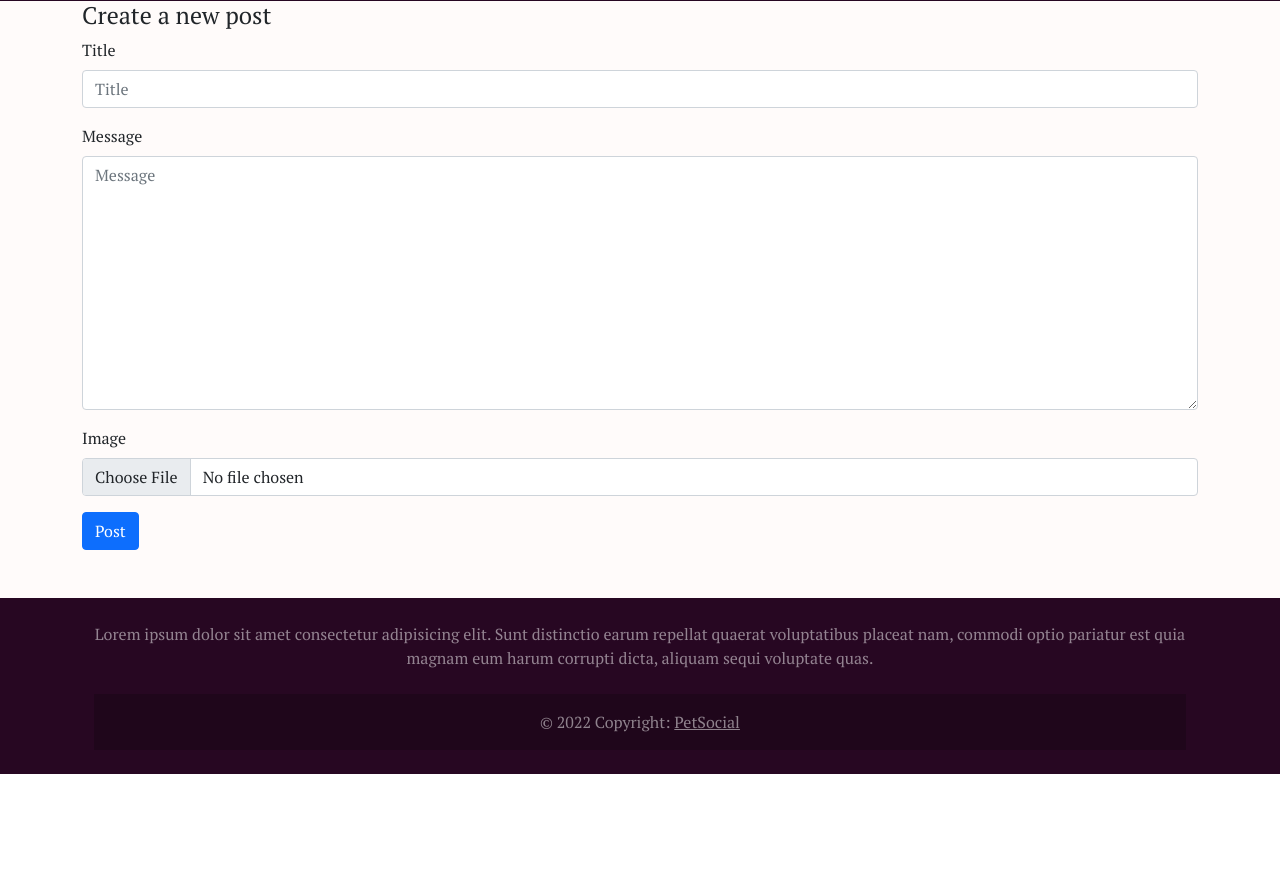
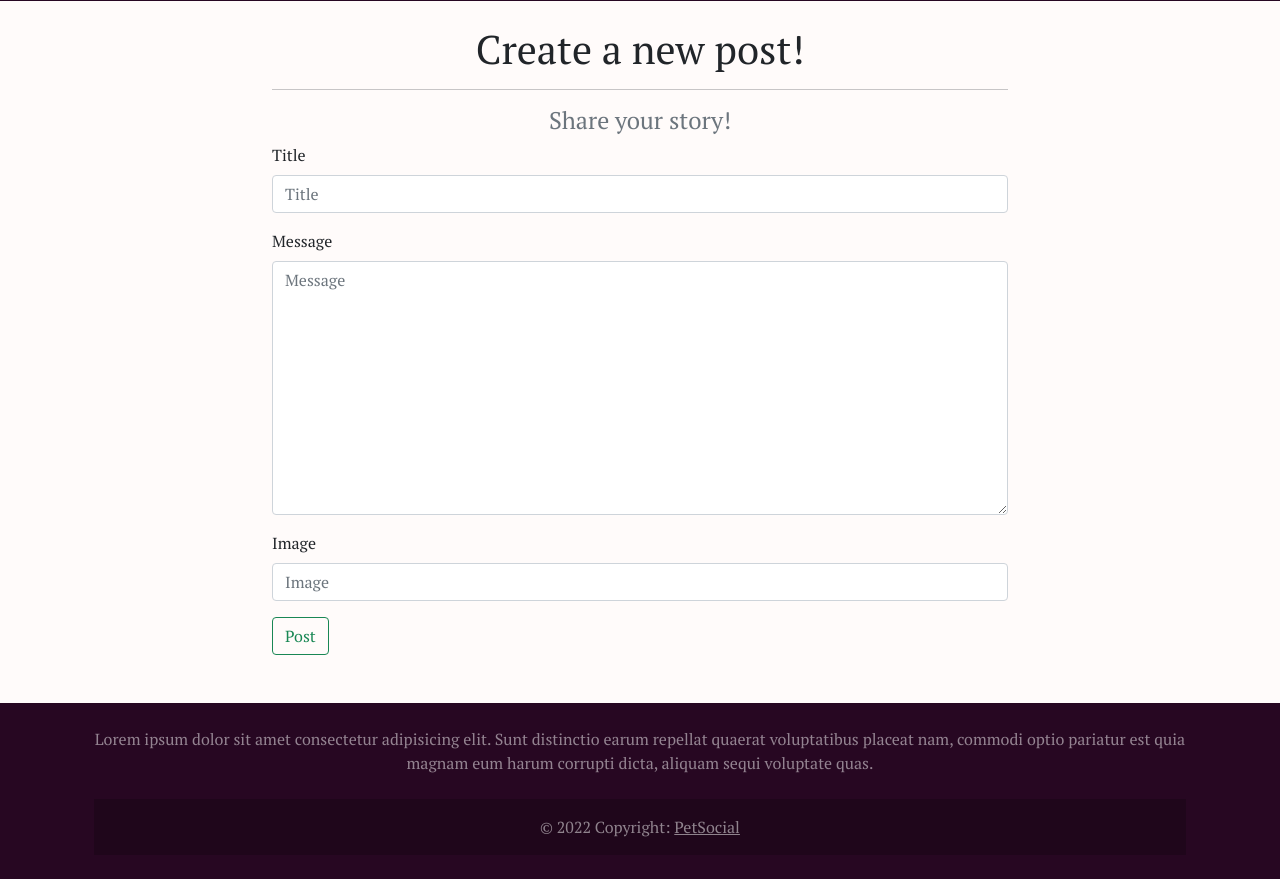
Before and after one commit to roxana21-i/Pet-Social, a Django app: a page that uses posts/templates/posts/post_form.html in a window 1280 px wide. Shown: the part 71-950 px from the top of the page. Before the commit the page ends 845 px from the top, so only its background shows below. Run offline with Django 4.2, Linux system fonts and the light colour scheme; a user stored in the database is signed in; parts of the project's set-up code (start-up, migrations or seed data) failed here and were passed over; some libraries are stand-ins or nearby versions.

Commit message:
Fixed cloudinary functionality

```diff
--- a/groups/views.py
+++ b/groups/views.py
@@ -79,7 +79,7 @@ class LeaveGroup(LoginRequiredMixin, generic.RedirectView):
 
     def get(self, request, *args, **kwargs):
         try:
-            membership = models.GroupMember.objects.filter(
+            membership = GroupMember.objects.filter(
                 user = self.request.user,
                 group__slug = self.kwargs.get('slug')
             ).get()
--- a/posts/models.py
+++ b/posts/models.py
@@ -5,6 +5,7 @@ from django.utils import timezone
 from imagekit.models import ImageSpecField
 from imagekit.processors import SmartResize, ColorOverlay
 from imagekit.lib import ImageColor
+from cloudinary.models import CloudinaryField
 import misaka
 from groups.models import Group
 from django.contrib.auth import get_user_model
@@ -17,11 +18,12 @@ class Post(models.Model):
     title = models.CharField(max_length=255)
     message = models.TextField()
     message_html = models.TextField(editable=False)
-    image = models.ImageField(upload_to='post_images/', null=True)
-    thumbnail_image = ImageSpecField(source='image',
-                                      processors=[SmartResize(300,300), ColorOverlay(color=ImageColor.getrgb('#454545'))],
-                                      format='JPEG',
-                                      options={'quality': 100})
+    image = CloudinaryField('image', blank=True, null=True)
+    # image = models.ImageField(upload_to='post_images/', null=True)
+    # thumbnail_image = ImageSpecField(source='image',
+    #                                   processors=[SmartResize(300,300), ColorOverlay(color=ImageColor.getrgb('#454545'))],
+    #                                   format='JPEG',
+    #                                   options={'quality': 100})
     group = models.ForeignKey(Group, related_name='posts', blank=True, on_delete=models.CASCADE)
 
     def __str__(self):
--- a/posts/templates/posts/post_form.html
+++ b/posts/templates/posts/post_form.html
@@ -5,10 +5,20 @@
 {% endblock %}
 
 {% block post_content %}
-  <h4>Create a new post</h4>
-  <form id='postForm' method="post" enctype="multipart/form-data">
-    {% csrf_token %}
-    {% bootstrap_form form %}
-    <input type="submit" class="btn btn-primary btn large" value="Post">
-  </form>
+  <div class="container">
+    <div class="row">
+      <div class="col-md-2">
+      </div>
+      <div class="col-md-8 mt-4">
+        <h1 class="text-center">Create a new post!</h1>
+        <hr>
+        <h4 class="text-muted text-center">Share your story!</h4>
+        <form id='postForm' method="post" enctype="multipart/form-data">
+          {% csrf_token %}
+          {% bootstrap_form form %}
+          <input type="submit" class="btn btn-outline-success btn large" value="Post">
+        </form>
+      </div>
+    </div>
+  </div>
 {% endblock %}
--- a/posts/templates/posts/user_post_list.html
+++ b/posts/templates/posts/user_post_list.html
@@ -8,7 +8,7 @@
   <div class="col-md-4 p-3">
     <h1>@{{ post_user.username }}</h1>
     <div class="container p-3 mt-2">
-      <img src="{% cloudinary 'post_user.profile.avatar.url'  gravity=g_auto width=200 height=200 crop=fill %}" alt="">
+      {% cloudinary post_user.profile.avatar width=200 height=200 crop="fill" gravity="auto" %}
     </div>
     {% if user.is_authenticated and user.username == post_user.username %}
       <div class="container p-3 mt-2">
--- a/posts/views.py
+++ b/posts/views.py
@@ -208,13 +208,16 @@ def remove_like_from_post_group_view(request, username, post_pk, page):
 
     return redirect(reverse('groups:single', kwargs={'slug':post.group.slug}) + "?page=" + page)
 
+import cloudinary.uploader
+import cloudinary
+
 @login_required
 def update_profile_picture(request, username):
     profile = get_object_or_404(Profile, user=request.user)
 
     #delete previous profile picture from memory
-    if profile.avatar and profile.avatar != 'profile_pics/default.jpg':
-        profile.avatar.delete()
+    if profile.avatar:
+        cloudinary.uploader.destroy(profile.avatar.public_id,invalidate=True)
 
     if request.method == 'POST':
         form = forms.ProfileForm(request.POST, request.FILES, instance=profile)
--- a/templates/index.html
+++ b/templates/index.html
@@ -1,4 +1,5 @@
 {% extends 'base.html' %}
+{% load cloudinary %}
 {% block title %} Home {% endblock %}
 {% block content %}
   <div class="container">
@@ -97,7 +98,7 @@
                   </div>
                 </div>
                 <div class="col-md-4">
-                  <img src="{{ post.thumbnail_image.url }}" class="img-fluid rounded-start p-2" alt="...">
+                  {% cloudinary post.image class="img-fluid rounded-start p-2" width=300 height=300 crop="fill" gravity="auto" %}
                 </div>
               </div>
             </div>
@@ -105,7 +106,7 @@
             <div class="card mb-3 shadow-sm" data-aos="fade-down">
               <div class="row g-0">
                 <div class="col-md-4">
-                  <img src="{{ post.thumbnail_image.url }}" class="img-fluid rounded-start p-2" alt="...">
+                  {% cloudinary post.image class="img-fluid rounded-start p-2" crop="fill" gravity="auto" width=300 height=300 %}
                 </div>
                 <div class="col-md-8">
                   <div class="card-body">
```
Also changed, not shown: PetSocial/settings.py (+8 -0 lines), accounts/models.py (+7 -5 lines), groups/templates/groups/group_form.html (+16 -6 lines), accounts/migrations/0006_alter_profile_avatar.py (added), accounts/migrations/0007_alter_profile_avatar.py (added), db.sqlite3, posts/migrations/0012_remove_post_image_post_avatar.py (added), posts/migrations/0013_rename_avatar_post_image.py (added), 1 other file.
